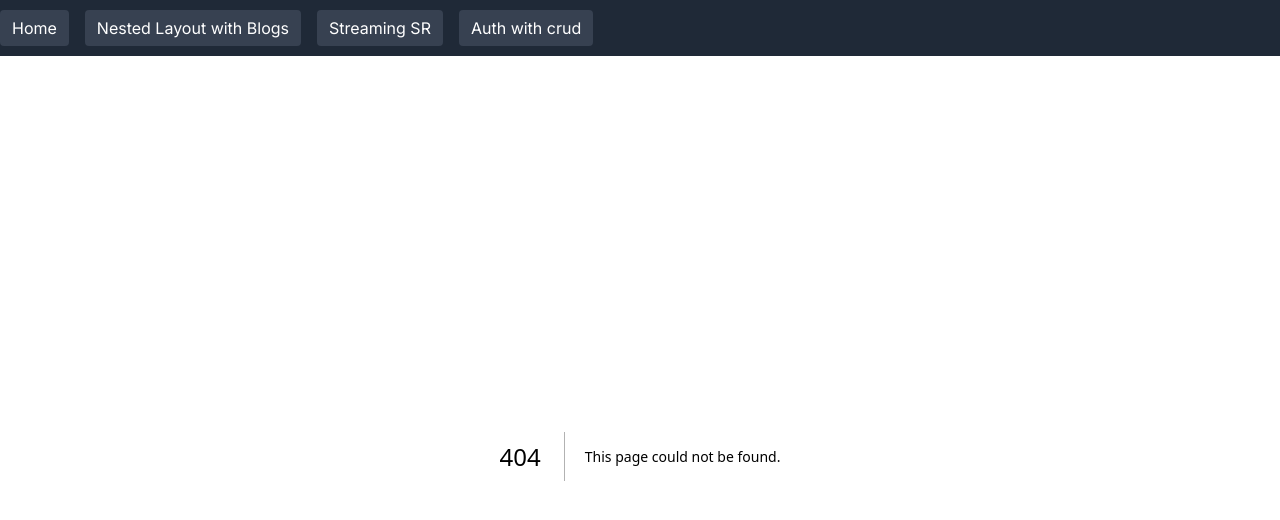
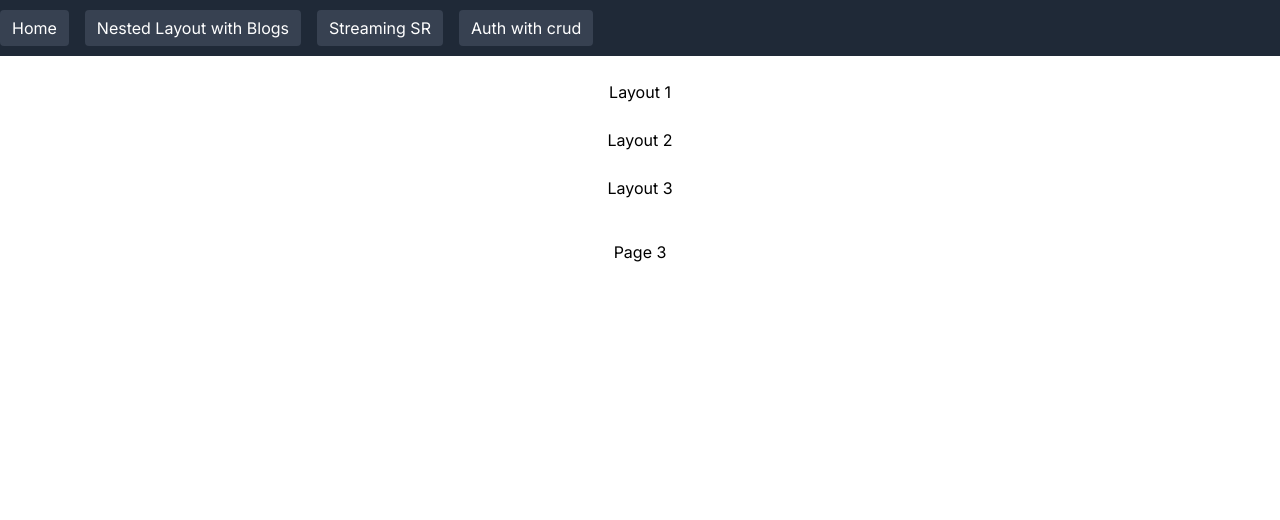
Before and after one commit to yuta-2001/next-practice, a Next.js app: page /nested-layout/secound/third in a window 1280 px wide. Before the commit this address had no page. Shown: the top 520 px of the page. Built offline with nearby package versions, Linux system fonts and the light colour scheme.

Commit message:
nested layout

```diff
--- /dev/null
+++ b/app/nested-layout/layout.tsx
@@ -0,0 +1,12 @@
+export default function FirstLayout({
+  children,
+}: {
+  children: React.ReactNode
+}) {
+  return (
+    <main className="mt-6 text-center">
+      <p>Layout 1</p>
+      {children}
+    </main>
+  )
+}
--- /dev/null
+++ b/app/nested-layout/page.tsx
@@ -0,0 +1,7 @@
+export default function FirstPage() {
+  return (
+    <div className="m-10 text-center">
+      <p>Page 1</p>
+    </div>
+  )
+}
--- /dev/null
+++ b/app/nested-layout/secound/layout.tsx
@@ -0,0 +1,12 @@
+export default function SecoundLayout({
+  children,
+}: {
+  children: React.ReactNode
+}) {
+  return (
+    <main className="mt-6 text-center">
+      <p>Layout 2</p>
+      {children}
+    </main>
+  )
+}
--- /dev/null
+++ b/app/nested-layout/secound/page.tsx
@@ -0,0 +1,7 @@
+export default function SecoundPage() {
+  return (
+    <div className="m-10 text-center">
+      <p>Page 2</p>
+    </div>
+  )
+}
--- /dev/null
+++ b/app/nested-layout/secound/third/fourth/page.tsx
@@ -0,0 +1,7 @@
+export default function FourthPage() {
+  return (
+    <div className="m-10 text-center">
+      <p>Page 4</p>
+    </div>
+  )
+}
--- /dev/null
+++ b/app/nested-layout/secound/third/layout.tsx
@@ -0,0 +1,12 @@
+export default function ThirdLayout({
+  children,
+}: {
+  children: React.ReactNode
+}) {
+  return (
+    <main className="mt-6 text-center">
+      <p>Layout 3</p>
+      {children}
+    </main>
+  )
+}
--- /dev/null
+++ b/app/nested-layout/secound/third/page.tsx
@@ -0,0 +1,7 @@
+export default function ThirdPage() {
+  return (
+    <div className="m-10 text-center">
+      <p>Page 3</p>
+    </div>
+  )
+}
```
